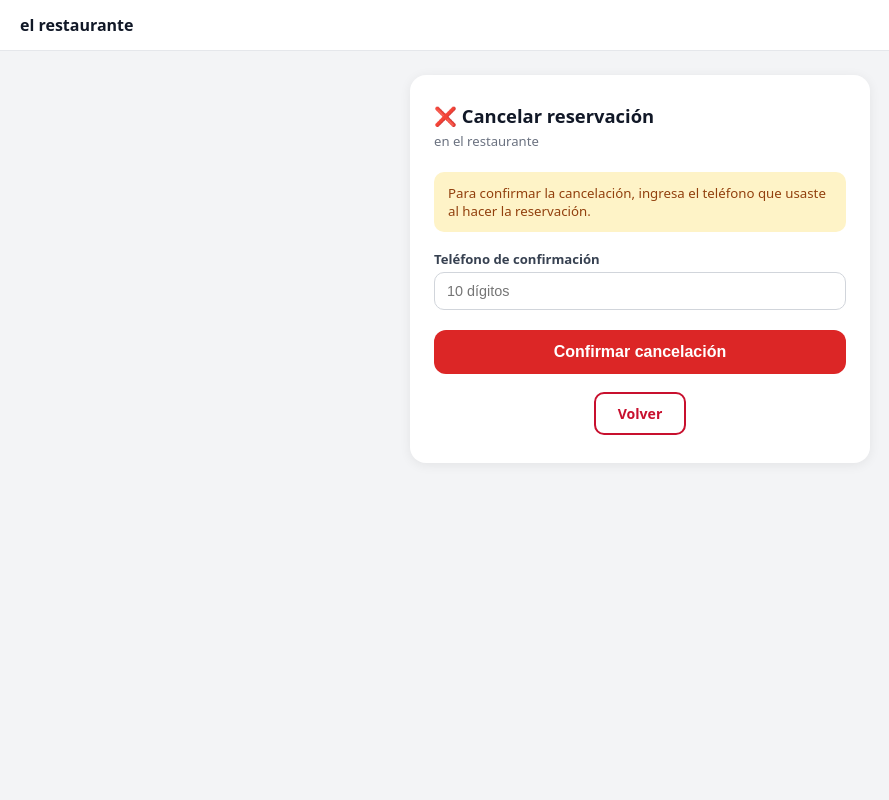
After one commit to Garfopy/RESTAURANTEIDEA, a PHP site: template app/views/publico/cancelar_reserva.php in a window 1280 px wide. The commit adds this page. Shown: the whole page, without its empty margins (0-889 px from the left). Run offline with PHP 8.4, Linux system fonts and the light colour scheme; the template is opened without the code that fills it, so the values that code supplies are empty; some libraries are stand-ins or nearby versions.

Commit message:
Update reservaciones

```diff
--- a/app/controllers/RestReservaController.php
+++ b/app/controllers/RestReservaController.php
@@ -8,7 +8,7 @@ class RestReservaController extends BaseController
     public function __construct()
     {
         parent::__construct();
-        $this->requireMesero();
+        $this->requireRestaurante();
         $this->model = new RestReservaModel();
     }
 
--- /dev/null
+++ b/app/views/publico/cancelar_reserva.php
@@ -0,0 +1,191 @@
+<?php
+/**
+ * Página pública de cancelación de reservación — accesible vía enlace sin login.
+ *
+ * @var array      $restaurante
+ * @var string     $pageTitle
+ * @var int        $reservaId
+ * @var bool       $cancelada   true cuando la cancelación se procesó con éxito
+ * @var array|null $flash
+ */
+$color  = htmlspecialchars($restaurante['color_primario'] ?? '#C8102E');
+$nombre = htmlspecialchars($restaurante['nombre'] ?? 'el restaurante');
+$logo   = $restaurante['logo'] ?? '';
+$slug   = htmlspecialchars($restaurante['slug'] ?? '');
+
+$flashMsg  = $flash['message'] ?? null;
+$flashType = $flash['type']    ?? 'info';
+$cancelada = $cancelada ?? false;
+?>
+<!DOCTYPE html>
+<html lang="es">
+<head>
+  <meta charset="UTF-8">
+  <meta name="viewport" content="width=device-width, initial-scale=1.0">
+  <title><?= htmlspecialchars($pageTitle) ?></title>
+  <style>
+    :root { --cp: <?= $color ?>; }
+    *, *::before, *::after { box-sizing: border-box; margin: 0; padding: 0; }
+    body {
+      font-family: system-ui, -apple-system, sans-serif;
+      background: #F3F4F6;
+      min-height: 100vh;
+      display: flex;
+      flex-direction: column;
+      align-items: center;
+    }
+    .topbar {
+      width: 100%;
+      background: #fff;
+      border-bottom: 1px solid #E5E7EB;
+      display: flex;
+      align-items: center;
+      gap: 12px;
+      padding: 14px 20px;
+    }
+    .topbar img  { width: 36px; height: 36px; border-radius: 8px; object-fit: cover; }
+    .topbar-name { font-weight: 700; font-size: 1rem; color: #111827; }
+    .card {
+      background: #fff;
+      border-radius: 16px;
+      box-shadow: 0 2px 12px rgba(0,0,0,.07);
+      padding: 28px 24px;
+      margin: 24px 16px;
+      width: 100%;
+      max-width: 460px;
+    }
+    .card-title {
+      font-size: 1.15rem;
+      font-weight: 700;
+      color: #111827;
+      margin-bottom: 4px;
+    }
+    .card-sub {
+      font-size: .82rem;
+      color: #6B7280;
+      margin-bottom: 22px;
+    }
+    label {
+      display: block;
+      font-size: .82rem;
+      font-weight: 600;
+      color: #374151;
+      margin-bottom: 4px;
+    }
+    input {
+      width: 100%;
+      padding: 10px 12px;
+      border: 1px solid #D1D5DB;
+      border-radius: 10px;
+      font-size: .9rem;
+      color: #111827;
+      background: #fff;
+      outline: none;
+      transition: border-color .15s;
+      margin-bottom: 14px;
+    }
+    input:focus { border-color: var(--cp); }
+    .btn-cancel {
+      width: 100%;
+      padding: 13px;
+      background: #DC2626;
+      color: #fff;
+      border: none;
+      border-radius: 12px;
+      font-size: 1rem;
+      font-weight: 700;
+      cursor: pointer;
+      margin-top: 6px;
+      transition: opacity .15s;
+    }
+    .btn-cancel:active { opacity: .85; }
+    .btn-back {
+      display: inline-block;
+      padding: 10px 22px;
+      border: 2px solid var(--cp);
+      color: var(--cp);
+      border-radius: 10px;
+      font-size: .88rem;
+      font-weight: 600;
+      text-decoration: none;
+      background: transparent;
+    }
+    .alert {
+      border-radius: 10px;
+      padding: 12px 14px;
+      margin-bottom: 16px;
+      font-size: .85rem;
+      font-weight: 500;
+    }
+    .alert-error   { background: #FEE2E2; color: #991B1B; }
+    .alert-success { background: #DCFCE7; color: #166534; }
+    .result-box {
+      text-align: center;
+      padding: 12px 0 4px;
+    }
+    .result-icon  { font-size: 3rem; margin-bottom: 10px; }
+    .result-title { font-size: 1.2rem; font-weight: 700; color: #111827; margin-bottom: 6px; }
+    .result-sub   { font-size: .85rem; color: #6B7280; margin-bottom: 20px; }
+    .info-box {
+      background: #FEF3C7;
+      border-radius: 10px;
+      padding: 12px 14px;
+      font-size: .83rem;
+      color: #92400E;
+      margin-bottom: 18px;
+    }
+  </style>
+</head>
+<body>
+
+<div class="topbar">
+  <?php if ($logo): ?>
+    <img src="<?= htmlspecialchars($logo) ?>" alt="logo">
+  <?php endif; ?>
+  <span class="topbar-name"><?= $nombre ?></span>
+</div>
+
+<div class="card">
+
+  <?php if ($cancelada): ?>
+    <div class="result-box">
+      <div class="result-icon">✅</div>
+      <div class="result-title">Reservación cancelada</div>
+      <div class="result-sub">
+        Tu reservación ha sido cancelada exitosamente.<br>
+        Esperamos verte pronto.
+      </div>
+      <a href="<?= BASE_URL ?>menu/<?= $slug ?>/reservar" class="btn-back">Hacer nueva reservación</a>
+    </div>
+
+  <?php else: ?>
+    <div class="card-title">❌ Cancelar reservación</div>
+    <div class="card-sub">en <?= $nombre ?></div>
+
+    <?php if ($flashMsg): ?>
+      <div class="alert alert-<?= $flashType === 'error' ? 'error' : 'success' ?>">
+        <?= htmlspecialchars($flashMsg) ?>
+      </div>
+    <?php endif; ?>
+
+    <div class="info-box">
+      Para confirmar la cancelación, ingresa el teléfono que usaste al hacer la reservación.
+    </div>
+
+    <form method="POST" action="<?= BASE_URL ?>menu/<?= $slug ?>/cancelarReserva/<?= (int)$reservaId ?>">
+      <label>Teléfono de confirmación</label>
+      <input type="tel" name="telefono" placeholder="10 dígitos" required autocomplete="tel">
+
+      <button type="submit" class="btn-cancel">Confirmar cancelación</button>
+    </form>
+
+    <div style="text-align:center;margin-top:18px">
+      <a href="<?= BASE_URL ?>menu/<?= $slug ?>/reservar" class="btn-back">Volver</a>
+    </div>
+
+  <?php endif; ?>
+
+</div>
+
+</body>
+</html>
--- a/app/views/restaurante/layouts/main.php
+++ b/app/views/restaurante/layouts/main.php
@@ -65,11 +65,15 @@ $_isMesero = in_array($_rol, ['mesero', 'comprador'], true);            // opera
       <svg style="width:16px;height:16px;flex-shrink:0" fill="none" stroke="currentColor" viewBox="0 0 24 24"><path stroke-linecap="round" stroke-linejoin="round" stroke-width="2" d="M9 5H7a2 2 0 00-2 2v12a2 2 0 002 2h10a2 2 0 002-2V7a2 2 0 00-2-2h-2M9 5a2 2 0 002 2h2a2 2 0 002-2M9 5a2 2 0 012-2h2a2 2 0 012 2"/></svg>
       Pedidos
     </a>
+    <?php endif; ?>
+    <?php if ($_isAdmin || $_isMesero): ?>
     <a class="rst-nav-link <?= $activeMenu === 'rest_reservas' ? 'active' : '' ?>"
        href="<?= BASE_URL ?>rest-reserva/index">
       <svg style="width:16px;height:16px;flex-shrink:0" fill="none" stroke="currentColor" viewBox="0 0 24 24"><path stroke-linecap="round" stroke-linejoin="round" stroke-width="2" d="M8 7V3m8 4V3m-9 8h10M5 21h14a2 2 0 002-2V7a2 2 0 00-2-2H5a2 2 0 00-2 2v12a2 2 0 002 2z"/></svg>
       Reservaciones
     </a>
+    <?php endif; ?>
+    <?php if ($_isMesero): ?>
     <a class="rst-nav-link <?= $activeMenu === 'rest_tickets' ? 'active' : '' ?>"
        href="<?= BASE_URL ?>rest-ticket/index">
       <svg style="width:16px;height:16px;flex-shrink:0" fill="none" stroke="currentColor" viewBox="0 0 24 24"><path stroke-linecap="round" stroke-linejoin="round" stroke-width="2" d="M15 5v2m0 4v2m0 4v2M5 5a2 2 0 00-2 2v3a2 2 0 110 4v3a2 2 0 002 2h14a2 2 0 002-2v-3a2 2 0 110-4V7a2 2 0 00-2-2H5z"/></svg>
--- a/index.php
+++ b/index.php
@@ -42,7 +42,7 @@ if (in_array($ctrlSlug, ['menu', 'acceso'], true)) {
                      'llamarMesero','cancelarPedido','estadoPedido','actualizarPropina','generarTicket',
                      'paypalCrear','paypalRetorno','paypalCancelar','entrarComensal',
                      'scanPortero','registrarSalidaPublica','checkSalida','gracias','stripeIntent',
-                     'reservar','guardarReserva'];
+                     'reservar','guardarReserva','cancelarReserva'];
     if ($action !== '' && in_array($action, $knownActions, true)) {
         // Forma /menu/{accion}/{slug}/{...} — concatenar segmentos a partir del 2
         $rest  = array_slice($segments, 2);
```
Also changed, not shown: app/controllers/RestPublicoController.php (+82 -5 lines), app/models/RestReservaModel.php (+14 -0 lines), app/views/publico/reservar.php (+8 -0 lines).
